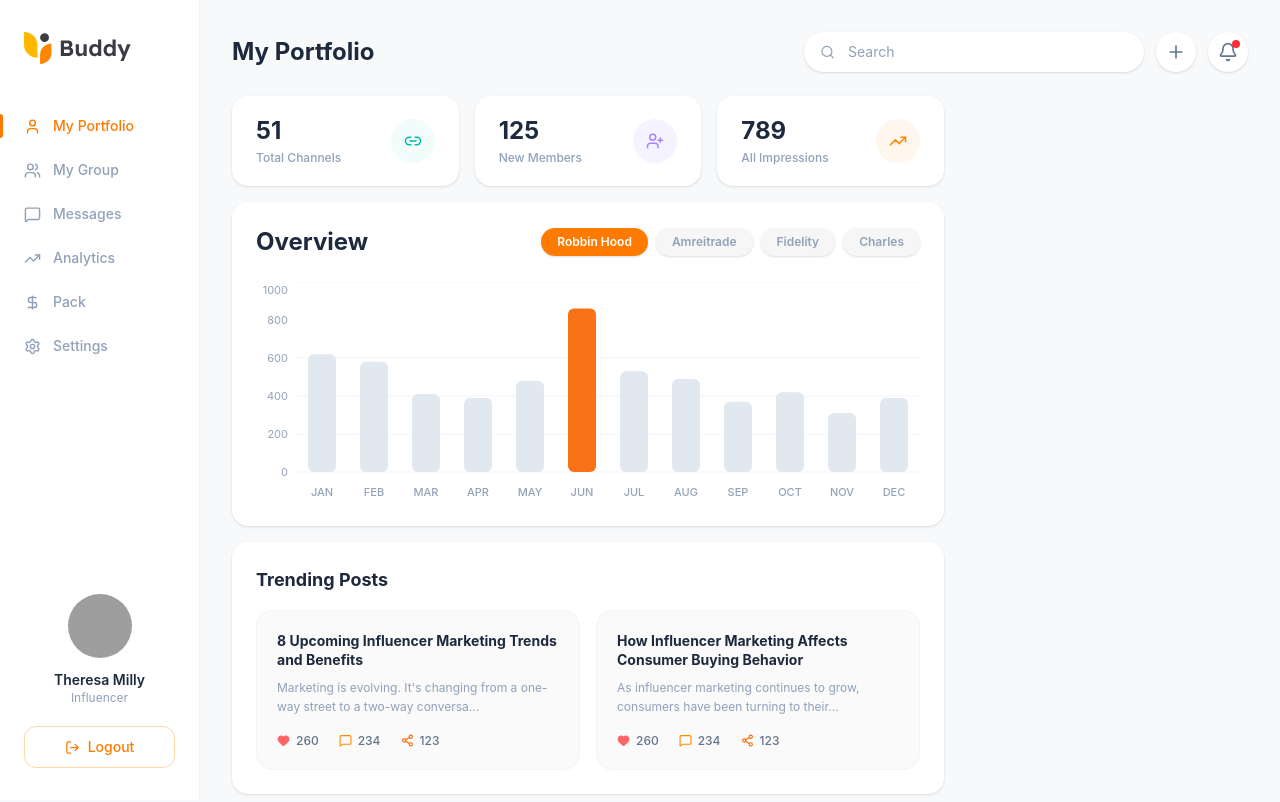
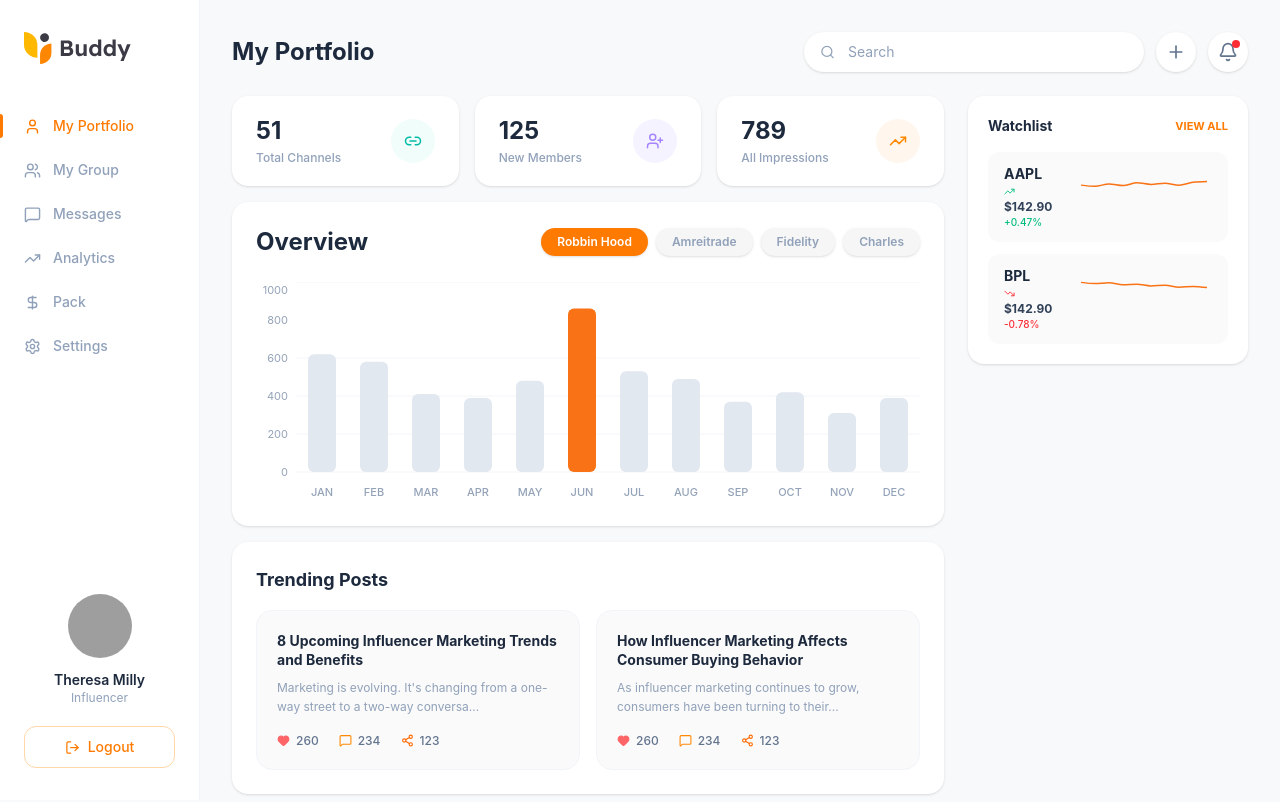
Before and after one commit to Rengkat/zojatech-assessment, a React (Vite) app: page /portfolio in a window 1280 px wide. Shown: the top 802 px of the page. Built offline with nearby package versions, Linux system fonts and the light colour scheme; grey boxes are pictures that could not be loaded.

Commit message:
add: watchlistt component in right panel

```diff
--- a/src/components/RightPanel.tsx
+++ b/src/components/RightPanel.tsx
@@ -1,5 +1,8 @@
 import React from "react";
+import { Watchlist } from "./Watchlist";
 
 export const RightPanel: React.FC = () => (
-  <div className="flex flex-col gap-4 w-full xl:w-[280px] shrink-0"></div>
+  <div className="flex flex-col gap-4 w-full xl:w-[280px] shrink-0">
+    <Watchlist />
+  </div>
 );
--- /dev/null
+++ b/src/components/Watchlist.tsx
@@ -0,0 +1,92 @@
+import React from "react";
+import { TrendingUp, TrendingDown } from "lucide-react";
+import { LineChart, Line, ResponsiveContainer } from "recharts";
+
+interface Stock {
+  ticker: string;
+  price: string;
+  change: string;
+  positive: boolean;
+  sparkData: { v: number }[];
+}
+
+const stocks: Stock[] = [
+  {
+    ticker: "AAPL",
+    price: "$142.90",
+    change: "+0.47%",
+    positive: true,
+    sparkData: [
+      { v: 130 },
+      { v: 125 },
+      { v: 135 },
+      { v: 128 },
+      { v: 140 },
+      { v: 133 },
+      { v: 138 },
+      { v: 130 },
+      { v: 142 },
+      { v: 145 },
+    ],
+  },
+  {
+    ticker: "BPL",
+    price: "$142.90",
+    change: "-0.78%",
+    positive: false,
+    sparkData: [
+      { v: 150 },
+      { v: 145 },
+      { v: 148 },
+      { v: 140 },
+      { v: 142 },
+      { v: 135 },
+      { v: 138 },
+      { v: 130 },
+      { v: 133 },
+      { v: 128 },
+    ],
+  },
+];
+
+const StockRow: React.FC<{ stock: Stock }> = ({ stock }) => (
+  <div className="flex items-center justify-between gap-3 bg-[#FAFAFA] rounded-xl px-4 py-3">
+    <div className="min-w-[60px]">
+      <p className="text-sm font-bold text-slate-800">{stock.ticker}</p>
+      <div
+        className={`flex items-center gap-1 mt-0.5 text-xs font-semibold ${
+          stock.positive ? "text-emerald-500" : "text-red-500"
+        }`}>
+        {stock.positive ? <TrendingUp size={11} /> : <TrendingDown size={11} />}
+      </div>
+      <p className="text-xs font-bold text-slate-700 mt-0.5">{stock.price}</p>
+      <p
+        className={`text-[10px] font-medium ${
+          stock.positive ? "text-emerald-500" : "text-red-500"
+        }`}>
+        {stock.change}
+      </p>
+    </div>
+    <div className="flex-1 h-12">
+      <ResponsiveContainer width="100%" height="100%">
+        <LineChart data={stock.sparkData}>
+          <Line type="monotone" dataKey="v" stroke="#F97316" strokeWidth={1.5} dot={false} />
+        </LineChart>
+      </ResponsiveContainer>
+    </div>
+  </div>
+);
+
+export const Watchlist: React.FC = () => (
+  <div className="bg-white rounded-2xl p-5 shadow-sm">
+    <div className="flex items-center justify-between mb-4">
+      <h2 className="text-sm font-bold text-slate-800">Watchlist</h2>
+      <button className="text-[11px] font-bold text-brand-orange hover:underline">VIEW ALL</button>
+    </div>
+    <div className="flex flex-col gap-3">
+      {stocks.map((s) => (
+        <StockRow key={s.ticker} stock={s} />
+      ))}
+    </div>
+  </div>
+);
```
